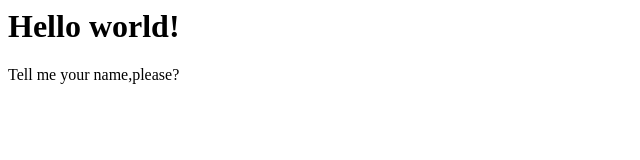
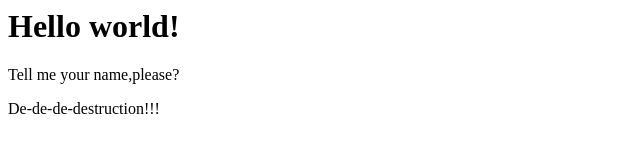
Before and after one commit to kate-rin-a/Test-open, a plain HTML site: page index.html in a window 1280 px wide. Shown: the whole page, without its empty margins (0-640 px from the left). Drawn offline with Linux system fonts and the light colour scheme.

Commit message:
add second paragraph

```diff
--- a/index.html
+++ b/index.html
@@ -1,2 +1,4 @@
 <h1>Hello world!</h1>
 <p>Tell me your name,please?</p>
+
+<p>De-de-de-destruction!!!</p>
```
